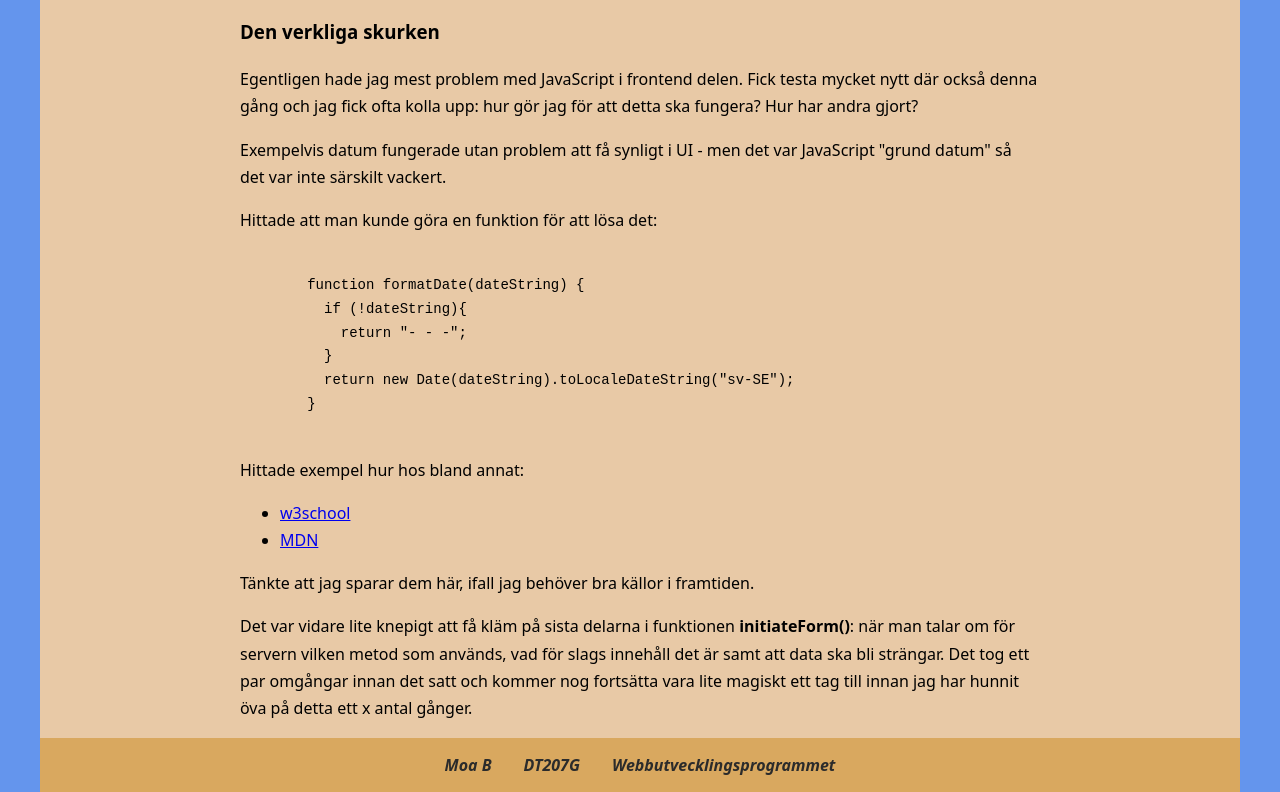
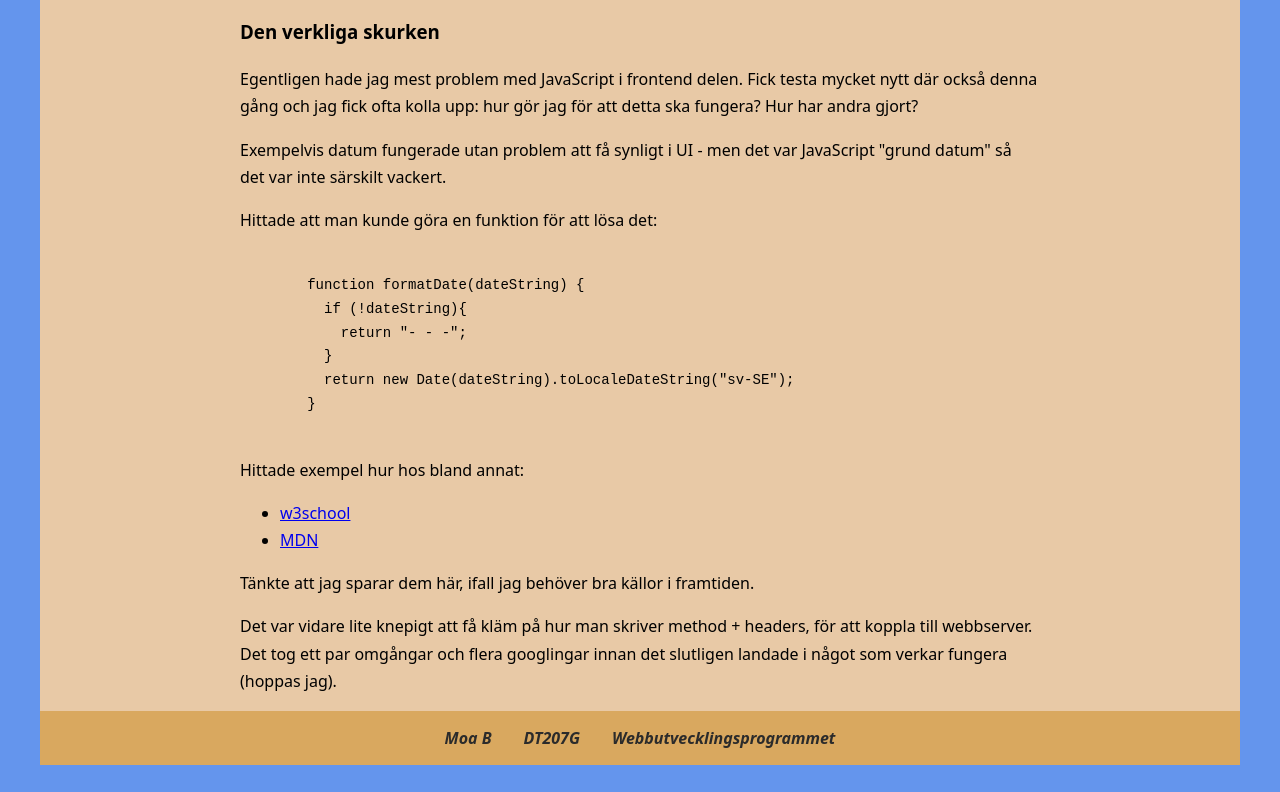
Before and after one commit to Kiim94/labb2-front-server, a website built with Vite: page about.html in a window 1280 px wide. Shown: the part 1041-1833 px from the top of the page. After the commit the page ends 1806 px from the top, so only its background shows below. Built offline with nearby package versions, Linux system fonts and the light colour scheme.

Commit message:
About skrivning

```diff
--- a/about.html
+++ b/about.html
@@ -57,9 +57,8 @@
         <li><a href="https://developer.mozilla.org/en-US/docs/Web/JavaScript/Reference/Global_Objects/Date/toLocaleDateString"> MDN</a></li>
       </ul>
     <p>Tänkte att jag sparar dem här, ifall jag behöver bra källor i framtiden.</p>
-    <p>Det var vidare lite knepigt att få kläm på sista delarna i funktionen <b>initiateForm()</b>: när man talar om för servern vilken
-    metod som används, vad för slags innehåll det är samt att data ska bli strängar. Det tog ett par omgångar innan det satt och kommer nog fortsätta vara lite magiskt ett tag till innan jag har hunnit öva på detta ett x antal gånger.</p>
-
+    <p>Det var vidare lite knepigt att få kläm på hur man skriver method + headers, för att koppla till webbserver. Det tog ett
+      par omgångar och flera googlingar innan det slutligen landade i något som verkar fungera (hoppas jag).</p>
 
     </div>
   </main>
```
